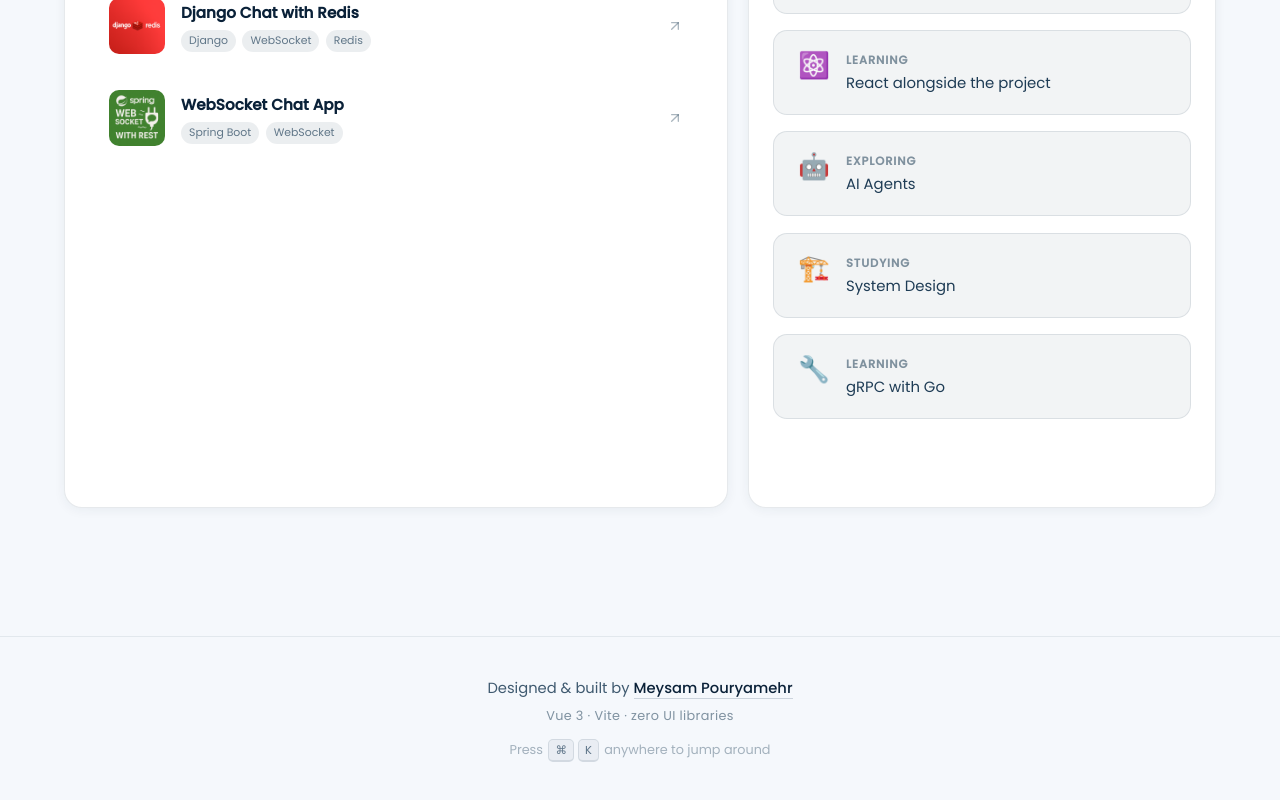
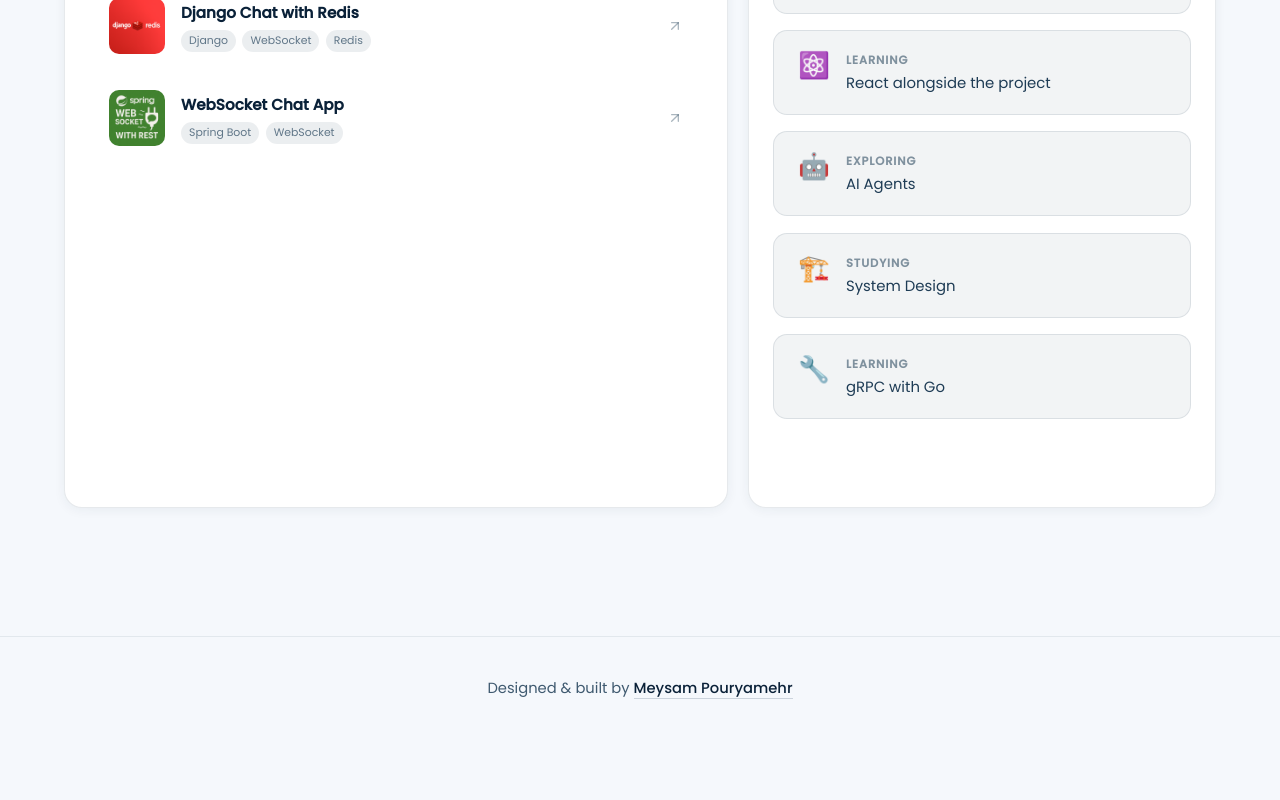
Before and after one commit to meisampw1384/portfolio, a Vue app: page / in a window 1280 px wide. Shown: the part 1654-2454 px from the top of the page. After the commit the page ends 2395 px from the top, so only its background shows below. Built offline with nearby package versions, Linux system fonts and the light colour scheme.

Commit message:
refactor(TheFooter): change footer

```diff
--- a/src/components/TheFooter.vue
+++ b/src/components/TheFooter.vue
@@ -8,10 +8,6 @@ import { RouterLink } from 'vue-router'
       <p class="footer-made">
         Designed &amp; built by
         <RouterLink to="/" class="footer-name">Meysam Pouryamehr</RouterLink>
-      </p>
-      <p class="footer-tech">Vue 3 · Vite · zero UI libraries</p>
-      <p class="footer-hint">
-        Press <kbd>⌘</kbd><kbd>K</kbd> anywhere to jump around
       </p>
     </div>
   </footer>
```
